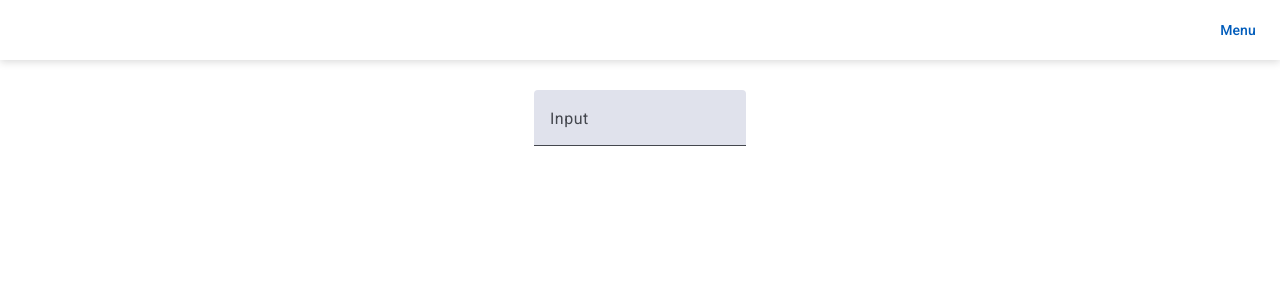
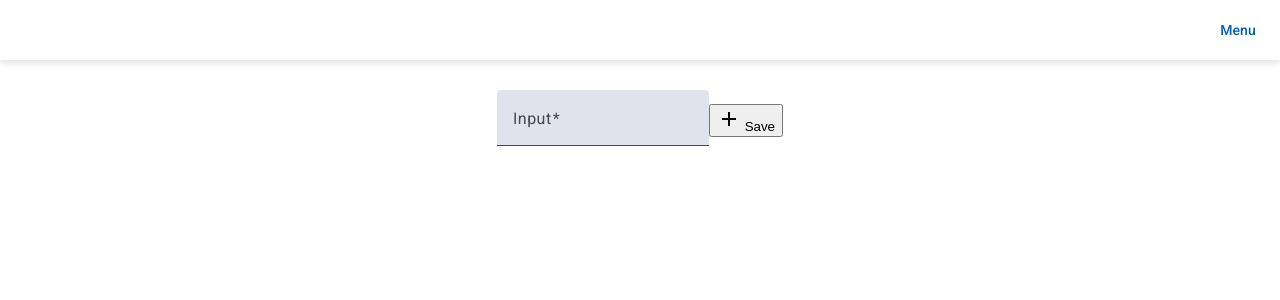
Before and after one commit to vigneshvasanthc/my-test-app, an Angular app: page /user-form in a window 1280 px wide. Shown: the top 300 px of the page. Built offline with nearby package versions, Linux system fonts and the light colour scheme.

Commit message:
add update delete method is done

```diff
--- a/src/app/user-form/user-form.html
+++ b/src/app/user-form/user-form.html
@@ -1,8 +1,31 @@
 <div class="user-form-container">
-  <mat-form-field>
-    <mat-label>Input</mat-label>
-    <input matInput [(ngModel)]="userName" />
-  </mat-form-field>
+  <form action="" [formGroup]="userFormGroup">
+    <mat-form-field>
+      <mat-label>Input</mat-label>
+      <input
+        matInput
+        [(ngModel)]="userName"
+        formControlName="addUser"
+        [disabled]="userFormGroup.invalid"
+      />
+    </mat-form-field>
 
-  <h1>{{userName}}</h1>
+    <button class="btn btn-primary" type="button" (click)="add()">
+      <mat-icon>{{isEditing? 'edit': 'add'}}</mat-icon>
+      {{isEditing ? 'Update': 'Save'}}
+    </button>
+  </form>
+  @for(nameList of userNameList; track i; let i = $index;) {
+  <h1>
+    {{i + 1}}. {{nameList}}
+
+    <button type="button" class="btn btn-secondary" (click)="edit(i)">
+      <mat-icon class="material-symbols-outlined">colorize</mat-icon>
+    </button>
+
+    <button type="button" class="btn btn-secondary" (click)="delete(i)">
+      <mat-icon class="material-symbols-outlined">delete</mat-icon>
+    </button>
+  </h1>
+  }
 </div>
--- a/src/app/user-form/user-form.ts
+++ b/src/app/user-form/user-form.ts
@@ -1,7 +1,14 @@
 import { Component } from '@angular/core';
 import { MatFormFieldModule } from '@angular/material/form-field';
 import { MatInputModule } from '@angular/material/input';
-import { FormsModule, ReactiveFormsModule } from '@angular/forms';
+import {
+  FormControl,
+  FormGroup,
+  FormsModule,
+  ReactiveFormsModule,
+  RequiredValidator,
+  Validators,
+} from '@angular/forms';
 import { MatIconModule } from '@angular/material/icon';
 
 @Component({
@@ -18,4 +25,41 @@ import { MatIconModule } from '@angular/material/icon';
 })
 export class UserForm {
   userName = '';
+  userNameList: string[] = [];
+  isEditing = false;
+  editingIndex: number | null = null;
+  userFormGroup = new FormGroup({
+    addUser: new FormControl('', Validators.required),
+  });
+
+  add(): void {
+    const newName = this.userFormGroup.get('addUser')?.value?.trim();
+    if (!newName) {
+      return;
+    }
+    if (this.isEditing && this.editingIndex !== null) {
+      this.userNameList[this.editingIndex] = newName;
+    } else {
+      this.userNameList.push(newName);
+      this.resetForm();
+    }
+    this.resetForm();
+  }
+
+  edit(index: number): void {
+    const value = this.userNameList[index];
+    this.userFormGroup.patchValue({ addUser: value });
+    this.isEditing = true;
+    this.editingIndex = index;
+  }
+
+  delete(index: number): void {
+    this.userNameList.splice(index, 1);
+  }
+
+  private resetForm(): void {
+    this.userFormGroup.reset();
+    this.isEditing = false;
+    this.editingIndex = null;
+  }
 }
```
